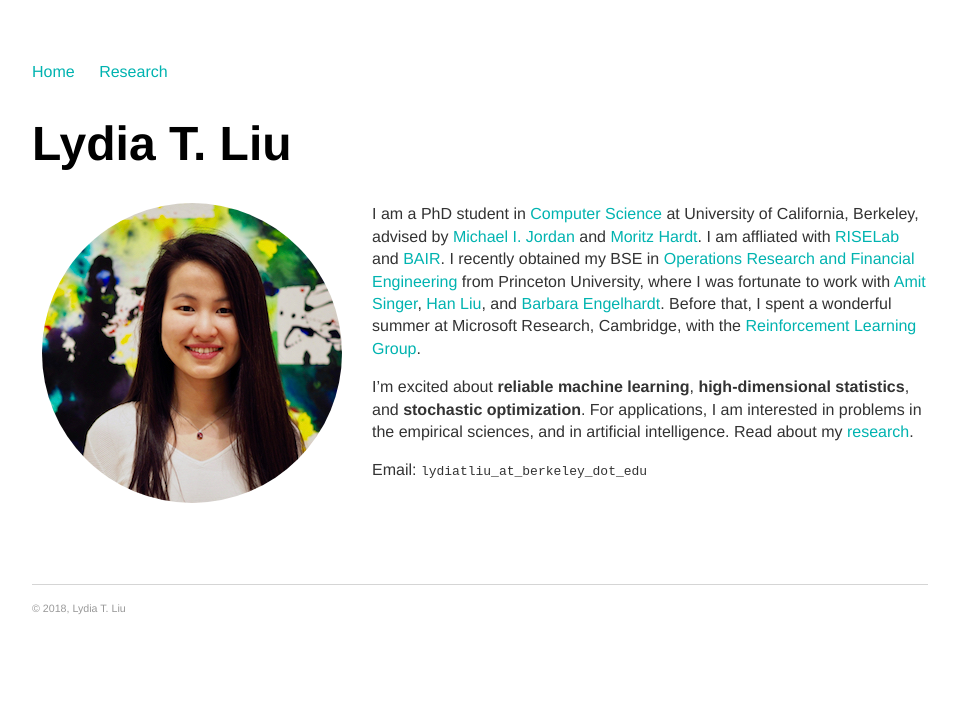
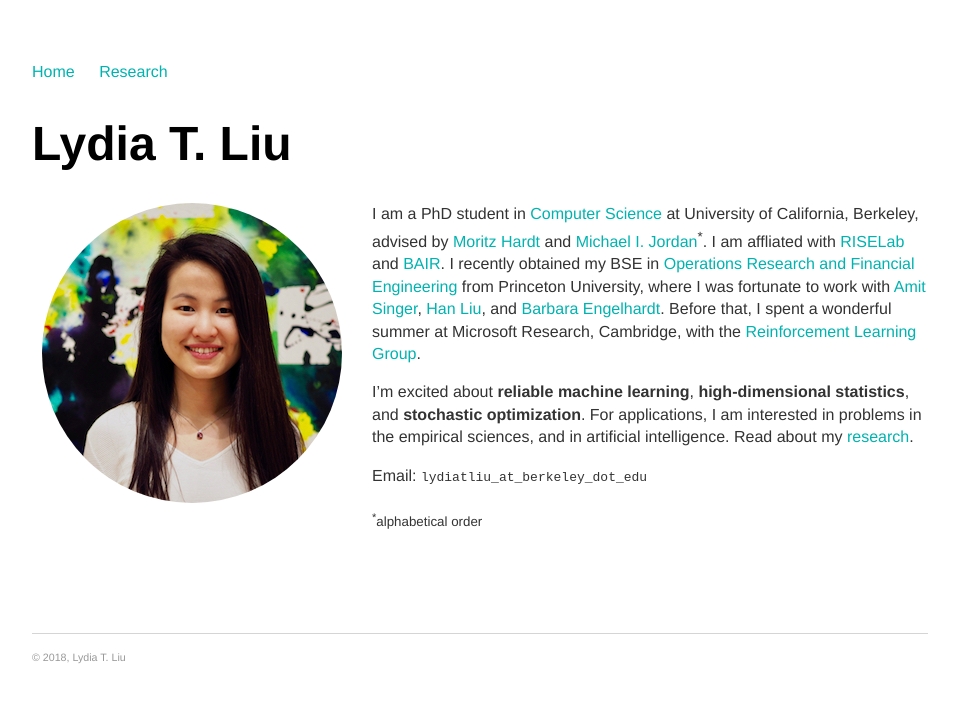
Before and after one commit to serenalwang/serenalwang.github.io, a Jekyll site: the page built from index.md, in a window 1280 px wide. Shown: the top 702 px of the page, without its empty margins (160-1119 px from the left). Built offline with Jekyll 4.4.1, drawn with Linux system fonts in a browser that asks for light colours.

Commit message:
Update index.md

```diff
--- a/index.md
+++ b/index.md
@@ -8,12 +8,13 @@ title: Lydia T. Liu
 
 <img src="img/francis.jpg" alt="Photo" class="leftside_image">
 
-I am a PhD student in [Computer Science](https://eecs.berkeley.edu/) at University of California, Berkeley, advised by [Michael I. Jordan](https://people.eecs.berkeley.edu/~jordan/) and [Moritz Hardt](http://www.moritzhardt.com/). I am affliated with [RISELab](http://rise.cs.berkeley.edu/) and [BAIR](http://bair.berkeley.edu/).
+I am a PhD student in [Computer Science](https://eecs.berkeley.edu/) at University of California, Berkeley, advised by [Moritz Hardt](http://www.moritzhardt.com/) and [Michael I. Jordan](https://people.eecs.berkeley.edu/~jordan/)<sup>\*</sup>. I am affliated with [RISELab](http://rise.cs.berkeley.edu/) and [BAIR](http://bair.berkeley.edu/).
 I recently obtained my BSE in [Operations Research and Financial Engineering](https://orfe.princeton.edu/) from Princeton University, where I was fortunate to work with [Amit Singer](https://web.math.princeton.edu/~amits/), [Han Liu](https://www.princeton.edu/~hanliu/), and [Barbara Engelhardt](https://www.cs.princeton.edu/~bee/). Before that, I spent a wonderful summer at Microsoft Research, Cambridge, with the [Reinforcement Learning Group](https://www.microsoft.com/en-us/research/group/reinforcement-learning-group/).
-
 
 I'm excited about __reliable machine learning__, __high-dimensional statistics__, and __stochastic optimization__. For applications, I am interested in problems in the empirical sciences, and in artificial intelligence. Read about my [research](/projects).
 
 Email: `lydiatliu_at_berkeley_dot_edu`
 
+<sub><sup>\*</sup>alphabetical order </sub>
+
 <!--<p> I am sometimes a <a href="/writing">poet</a>.</p> -->
```
